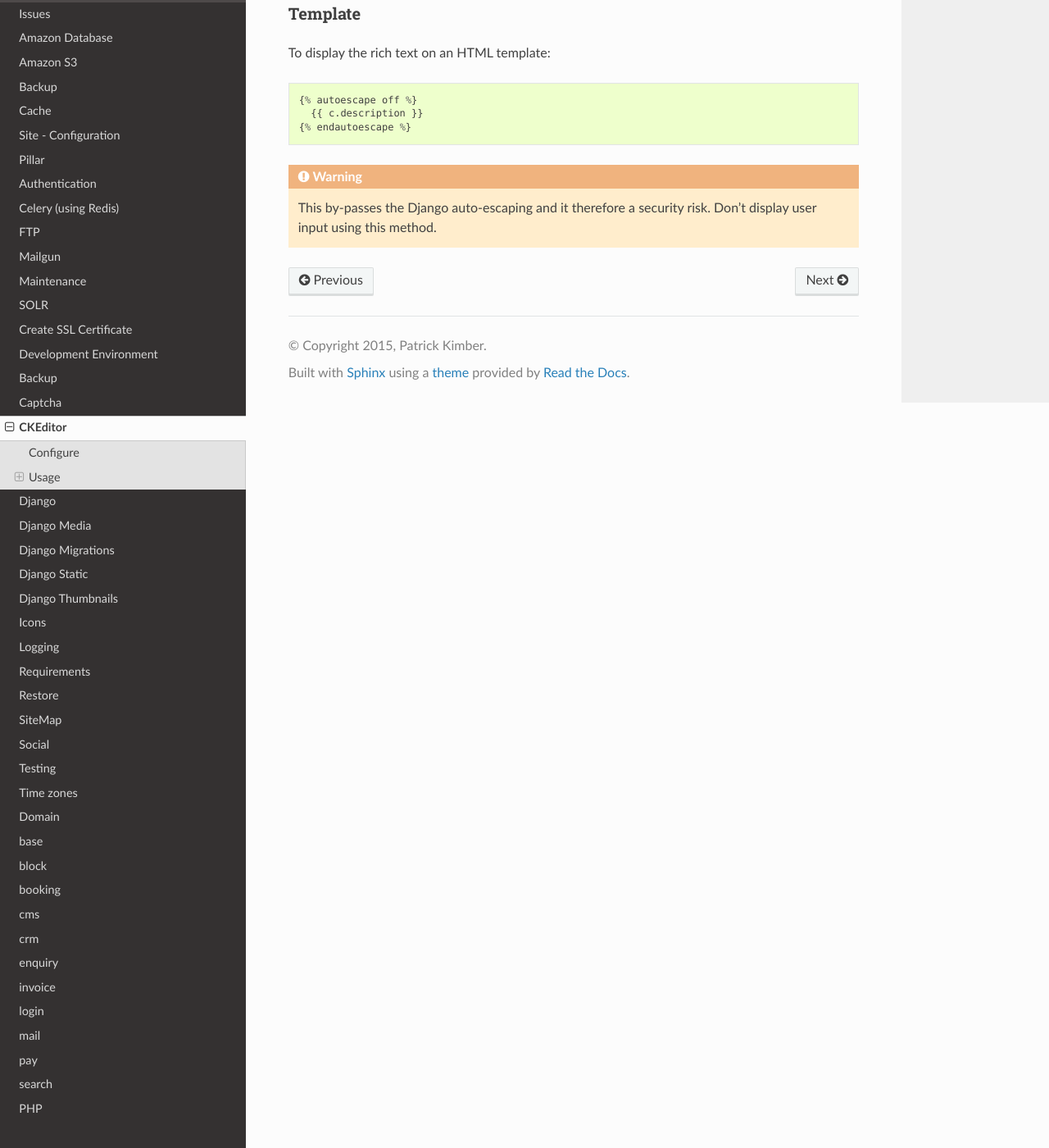
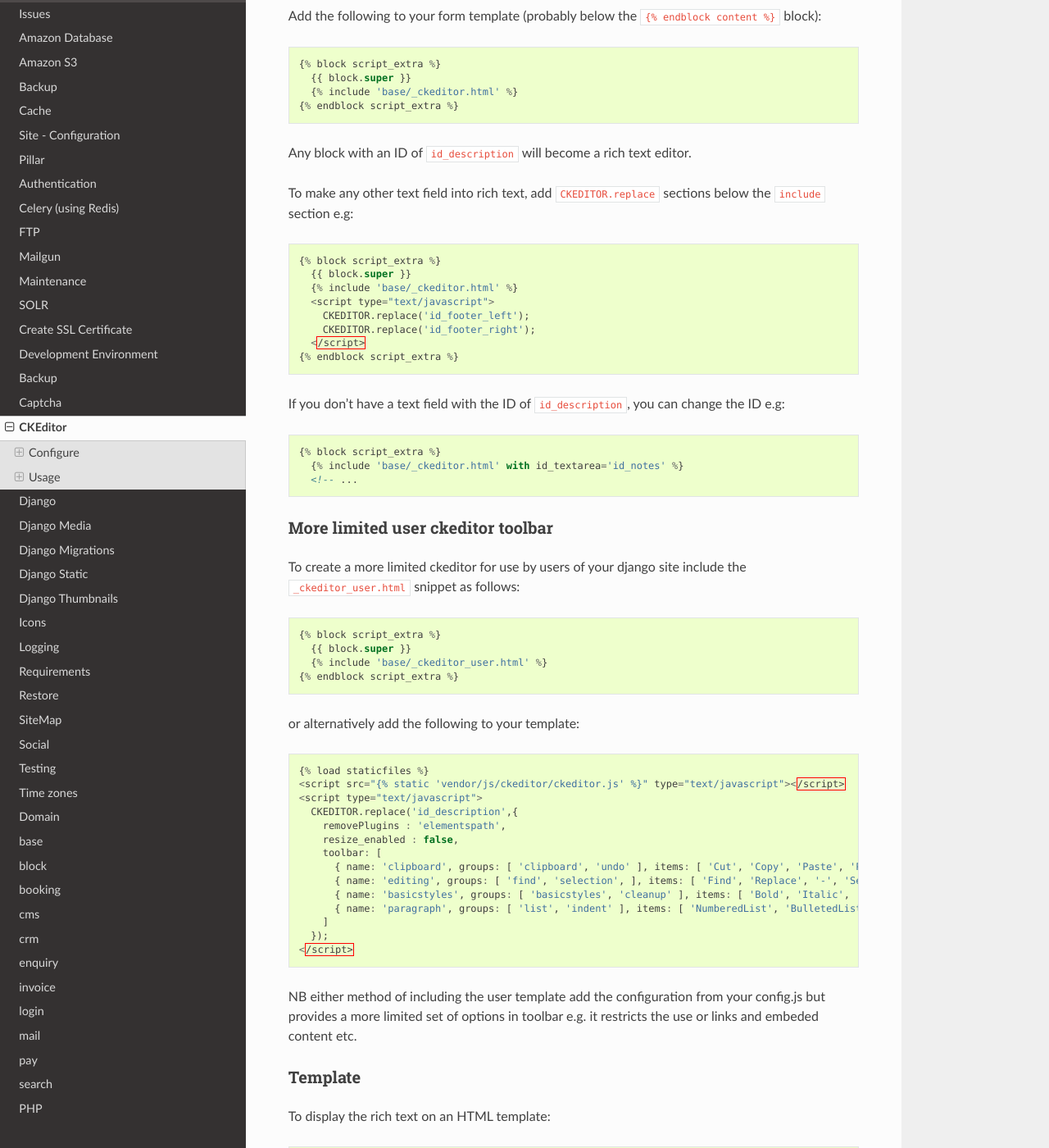
Before and after one commit to pkimber/old-docs-migrated-to-gitlab, a Sphinx documentation site: the page built from source/dev-ckeditor.rst, in a window 1280 px wide and 1400 px high, scrolled down 1532 px. Shown: the whole window at 82% size. Built offline with Sphinx 7.4.7 and the Read the Docs theme 2.0.0, drawn with Linux system fonts in a browser that asks for light colours; some of the changed text lies outside the part shown.

Commit message:
Update CKEditor documentaion

```diff
--- a/source/dev-ckeditor.rst
+++ b/source/dev-ckeditor.rst
@@ -8,15 +8,14 @@
 
 To build:
 
-Browse to http://ckeditor.com/builder
+Browse to http://ckeditor.com/download
 
-Choose the ``Basic`` preset.
+Choose 'Or let me customise CKEditor' and click 'Customise and Download CKEditor'
+
+Choose the ``Standard`` preset.
 
 Select the following from ``Available plugins``::
 
-  Image
-  Paste from Word
-  Paste As Plain Text
   Youtube Plugin
 
 Select ``Moono`` from available skins.
@@ -25,11 +24,37 @@
 
 Remove the current ``ckeditor`` folder from the ``base`` app::
 
-  base/static/base/js/ckeditor/
+  base/static/vendor/js/ckeditor/
 
 Extract the archive to the ``ckeditor`` folder::
 
-  base/static/base/js/ckeditor
+  base/static/vendor/js/ckeditor
+
+
+Config.js configuration
+-----------------------
+
+Edit the config.js file (located in the base/static/vendor/js/ckeditor
+directory) as follows:
+
+Add plugin for youtube (above the toolbarGroups)::
+
+  config.extraPlugins = 'youtube';
+
+Remove the spellchecker button from the toolbar - the ``editing`` line of
+toolbarGroups should look like this::
+
+  { name: 'editing',     groups: [ 'find', 'selection' ] },
+
+The removeButtons line should look like this::
+
+  config.removeButtons = 'About,Anchor,Blockquote,Format,HorizontalRule,Source,Strike,Styles,Subscript,Superscript,Table';
+
+Enable the native browser spellchecker as follows::
+
+  config.disableNativeSpellChecker = false;
+
+Save the file
 
 Usage
 =====
@@ -63,6 +88,38 @@
     {% include 'base/_ckeditor.html' with id_textarea='id_notes' %}
     <!-- ...
 
+More limited user ckeditor toolbar
+----------------------------------
+
+To create a more limited ckeditor for use by users of your django site include
+the ``_ckeditor_user.html`` snippet as follows: ::
+
+  {% block script_extra %}
+    {{ block.super }}
+    {% include 'base/_ckeditor_user.html' %}
+  {% endblock script_extra %}
+
+or alternatively add the following to your template::
+
+  {% load staticfiles %}
+  <script src="{% static 'vendor/js/ckeditor/ckeditor.js' %}" type="text/javascript"></script>
+  <script type="text/javascript">
+    CKEDITOR.replace('id_description',{
+      removePlugins : 'elementspath',
+      resize_enabled : false,
+      toolbar: [
+        { name: 'clipboard', groups: [ 'clipboard', 'undo' ], items: [ 'Cut', 'Copy', 'Paste', 'PasteText', 'PasteFromWord', '-', 'Undo', 'Redo' ] },
+        { name: 'editing', groups: [ 'find', 'selection', ], items: [ 'Find', 'Replace', '-', 'SelectAll' ] },
+        { name: 'basicstyles', groups: [ 'basicstyles', 'cleanup' ], items: [ 'Bold', 'Italic', 'Underline', '-', 'RemoveFormat' ] },
+        { name: 'paragraph', groups: [ 'list', 'indent' ], items: [ 'NumberedList', 'BulletedList', '-', 'Outdent', 'Indent' ] }
+      ]
+    });
+  </script>
+
+
+NB either method of including the user template add the configuration from your
+config.js but provides a more limited set of options in toolbar e.g. it
+restricts the use or links and embeded content etc.
 
 Template
 --------
```
